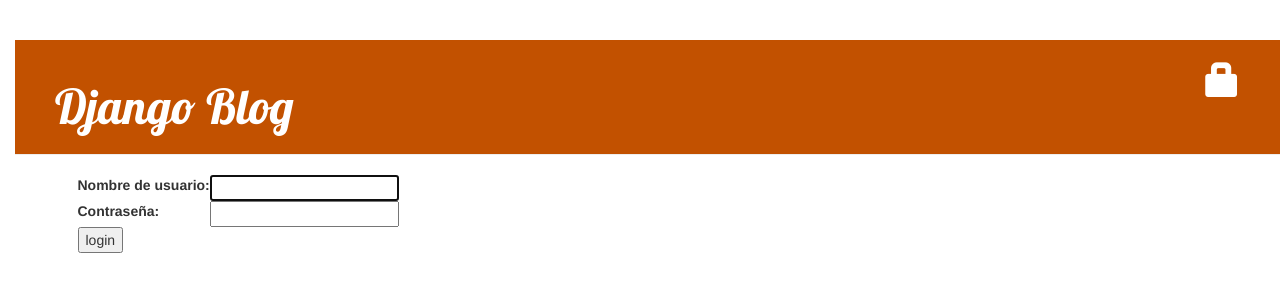
After one commit to mil268/my-first-blog3, a Django app: page /accounts/login/ in a window 1280 px wide. The commit adds this page. Shown: the top 300 px of the page. Run offline with Django 4.2, Linux system fonts and the light colour scheme; some libraries are stand-ins or nearby versions.

Commit message:
Asegurar el sitio, se crea vista y plantilla para el usuario pueda registrarse.

```diff
--- a/blog/templates/blog/base.html
+++ b/blog/templates/blog/base.html
@@ -18,6 +18,9 @@
           {% if user.is_authenticated %}
           <a href="{% url 'post_new'  %}" class="top_menu"><span class="glyphicon glyphicon-plus"></span></a>
           <a href="{% url 'post_draft_list' %}" class="top_menu"><span class="glyphicon glyphicon-edit"></span></a>
+          <p class="top-menu">Hola!!! {{ user.username }} <small>(<a href="{% url 'logout' %}">Log out</a>)</small></p>
+          {% else %}
+          <a href="{% url 'login' %}" class="top-menu"><span class="glyphicon glyphicon-lock"></span></a>
           {% endif %}
             <h1><a href="/">Django Blog</a></h1>
         </div>
--- /dev/null
+++ b/blog/templates/registration/login.html
@@ -0,0 +1,49 @@
+{% extends 'blog/base.html' %}
+
+
+{% block content %}
+{% if form.errors %}
+ <p>Tu nombre de usuario y/o contraseña no son correctos.
+    Por favor vuelva ingresarlos.
+ </p>
+
+{% endif %}
+
+
+<form action="{% url 'login' %}" method="post">
+{% csrf_token %}
+
+<table>
+   <tr>
+       <td>
+           {{ form.username.label_tag }}
+
+
+       </td>
+       <td>
+
+          {{ form.username }}
+
+       </td>
+
+   </tr>
+   <tr>
+    <td>
+        {{ form.password.label_tag}}
+    </td>
+
+    <td>
+        {{ form.password}}
+    </td>
+
+   </tr>
+
+
+</table>
+
+   <input type="submit" value="login"/>
+   <input type="hidden" name="next" value="{{ next }}"/>
+
+</form>
+
+{% endblock  %}
--- a/mysite1/settings.py
+++ b/mysite1/settings.py
@@ -123,3 +123,6 @@ STATIC_ROOT = BASE_DIR / 'static'
 # https://docs.djangoproject.com/en/4.2/ref/settings/#default-auto-field
 
 DEFAULT_AUTO_FIELD = 'django.db.models.BigAutoField'
+
+
+LOGIN_REDIRECT_URL = "/"
--- a/mysite1/urls.py
+++ b/mysite1/urls.py
@@ -17,8 +17,11 @@ Including another URLconf
 from django.contrib import admin
 from django.urls import path, include
 
+from django.contrib.auth import views
+
 urlpatterns = [
     path('admin/', admin.site.urls),
     path('', include('blog.urls')),
-
+    path('accounts/login/', views.LoginView.as_view(),name='login'),
+    path('accounts/logout/', views.LogoutView.as_view(next_page='/'),name='logout'),
 ]
```
Also changed, not shown: blog/views.py (+8 -1 lines).
